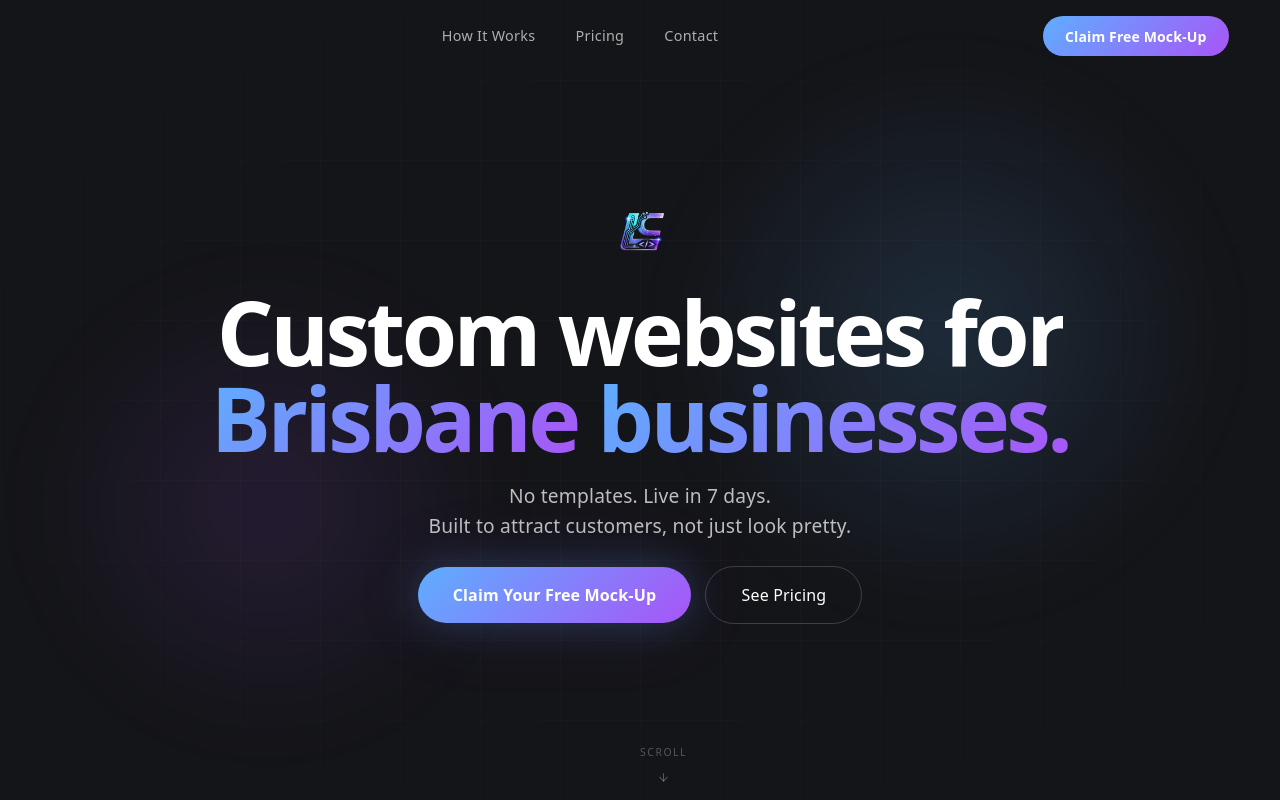
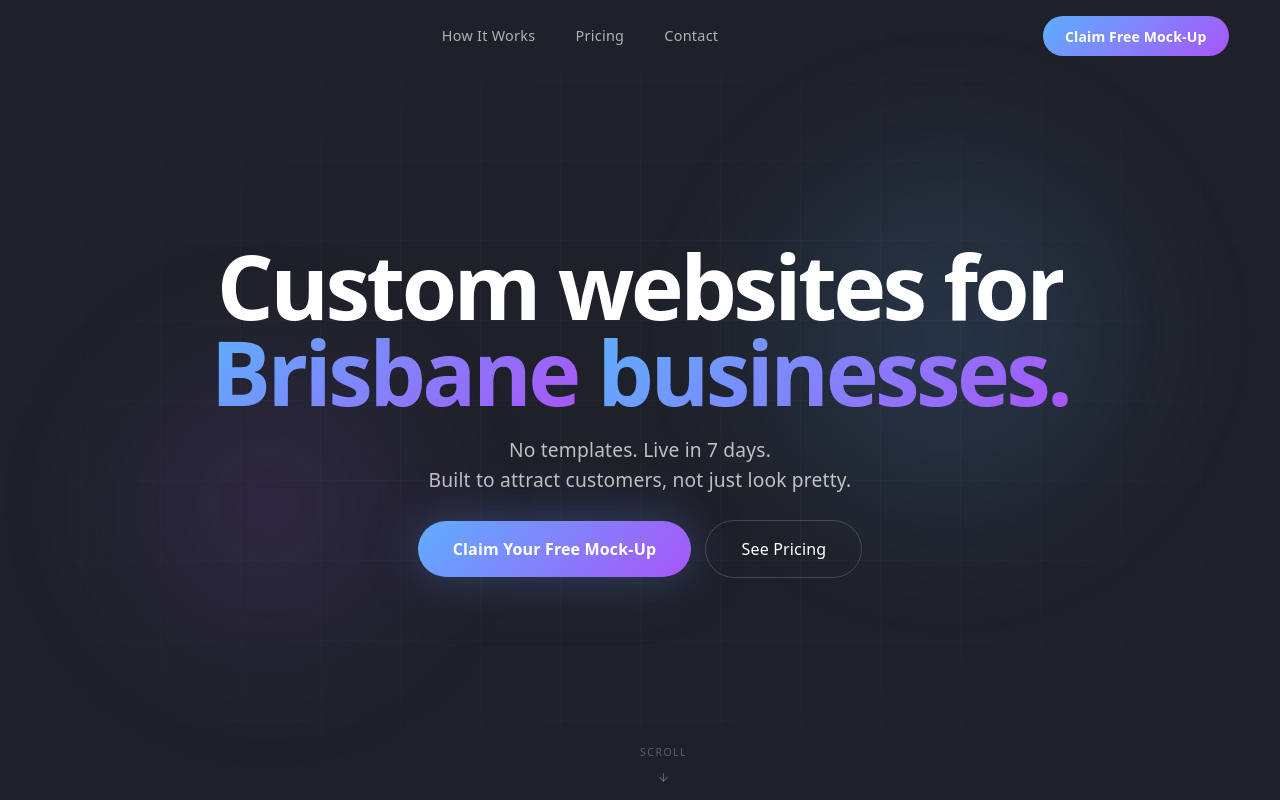
Before and after one commit to Pooyameh/luxcoda-react, a React (Vite) app: page / in a window 1280 px wide. Shown: the top 800 px of the page. Built offline with nearby package versions, Linux system fonts and the light colour scheme.

Commit message:
redesign v9

```diff
--- a/package.json
+++ b/package.json
@@ -20,6 +20,7 @@
     "radix-ui": "^1.4.3",
     "react": "^19.2.4",
     "react-dom": "^19.2.4",
+    "react-icons": "^5.6.0",
     "shadcn": "^4.1.0",
     "split-type": "^0.3.4",
     "tailwind-merge": "^3.5.0",
--- a/src/components/Difference.jsx
+++ b/src/components/Difference.jsx
@@ -78,10 +78,11 @@ export default function Difference() {
   return (
     <div ref={sectionRef} style={{
       height: '100vh',
-      background: '#1e2028',
+      background: '#282b35',
       display: 'flex',
       alignItems: 'center',
       overflow: 'hidden',
+      paddingTop: '72px',
     }}>
       <div style={{
         maxWidth: 1400, margin: '0 auto', width: '100%',
--- a/src/components/Hero.jsx
+++ b/src/components/Hero.jsx
@@ -57,7 +57,7 @@ export default function Hero({ onOpenModal, isLoaded = false }) {
       overflow: 'hidden',
       padding: '72px clamp(1.25rem, 4vw, 4rem) clamp(2rem, 4vw, 4rem)',
       textAlign: 'center',
-      background: '#141519',
+      background: '#1e2129',
     }}>
       {/* Orbs */}
       <div style={{ position: 'absolute', inset: 0, pointerEvents: 'none', overflow: 'hidden' }}>
@@ -87,25 +87,6 @@ export default function Hero({ onOpenModal, isLoaded = false }) {
 
       {/* Content */}
       <div style={{ position: 'relative', zIndex: 1, maxWidth: 1100, width: '100%' }}>
-
-        {/* Logo */}
-        <motion.div
-          initial={{ opacity: 0, scale: 0.9, filter: 'blur(6px)' }}
-          animate={isLoaded ? { opacity: 1, scale: 1, filter: 'blur(0px)' } : { opacity: 0, scale: 0.9, filter: 'blur(6px)' }}
-          transition={{ duration: 1, ease: [0.16, 1, 0.3, 1] }}
-          style={{ marginBottom: 'clamp(1rem, 2.5vh, 2rem)' }}
-        >
-          <img
-            src="/logo.png"
-            alt="Luxcoda"
-            style={{
-              height: 'clamp(64px, 9vh, 96px)',
-              width: 'auto',
-              display: 'block',
-              margin: '0 auto',
-            }}
-          />
-        </motion.div>
 
         {/* Headline line 1 */}
         <div style={{ overflow: 'hidden', marginBottom: '0.1em' }}>
--- a/src/components/LoadingScreen.jsx
+++ b/src/components/LoadingScreen.jsx
@@ -10,7 +10,7 @@ export default function LoadingScreen({ onComplete }) {
         position: 'fixed',
         inset: 0,
         zIndex: 10000,
-        background: '#1e2028',
+        background: '#282b35',
         display: 'flex',
         flexDirection: 'column',
         alignItems: 'center',
@@ -80,7 +80,7 @@ export default function LoadingScreen({ onComplete }) {
         animate={{ opacity: 1, scale: 1, filter: 'blur(0px)' }}
         transition={{ duration: 1.0, ease: [0.16, 1, 0.3, 1] }}
         style={{
-          height: 'clamp(130px, 20vh, 180px)',
+          height: 'clamp(200px, 30vh, 260px)',
           width: 'auto',
           position: 'relative',
           zIndex: 1,
--- a/src/components/Navbar.jsx
+++ b/src/components/Navbar.jsx
@@ -12,7 +12,7 @@ export default function Navbar({ onOpenModal }) {
   const [mobileOpen, setMobileOpen] = useState(false)
 
   useEffect(() => {
-    const onScroll = () => setScrolled(window.scrollY > 40)
+    const onScroll = () => setScrolled(window.scrollY > 350)
     window.addEventListener('scroll', onScroll, { passive: true })
     return () => window.removeEventListener('scroll', onScroll)
   }, [])
@@ -148,7 +148,7 @@ export default function Navbar({ onOpenModal }) {
             transition={{ duration: 0.25 }}
             style={{
               position: 'fixed', inset: 0, zIndex: 99,
-              background: '#141519',
+              background: '#1e2129',
               display: 'flex', flexDirection: 'column',
               alignItems: 'center', justifyContent: 'center',
               gap: '2.5rem',
--- a/src/components/Process.jsx
+++ b/src/components/Process.jsx
@@ -112,14 +112,14 @@ export default function Process() {
   return (
     <div ref={sectionRef} id="process" style={{
       height: '100vh',
-      background: '#1e2028',
+      background: '#282b35',
       position: 'relative',
       overflow: 'hidden',
     }}>
 
       {/* Section label */}
       <div style={{
-        position: 'absolute', top: 'clamp(1.5rem, 4vh, 3rem)',
+        position: 'absolute', top: 'calc(72px + clamp(0.75rem, 1.5vh, 1.25rem))',
         left: 'clamp(1.25rem, 4vw, 4rem)',
         display: 'flex', alignItems: 'center', gap: '0.75rem',
         zIndex: 2,
@@ -148,7 +148,7 @@ export default function Process() {
               display: 'grid',
               gridTemplateColumns: '1fr 1fr',
               alignItems: 'center',
-              padding: '0 clamp(1.25rem, 4vw, 4rem)',
+              padding: '72px clamp(1.25rem, 4vw, 4rem) 0',
               gap: 'clamp(1rem, 3vw, 4rem)',
             }}
             className="process-grid"
--- a/src/index.css
+++ b/src/index.css
@@ -18,7 +18,7 @@ html {
 
 body {
   font-family: 'Geist Variable', system-ui, sans-serif;
-  background-color: #1e2028;
+  background-color: #282b35;
   color: #ffffff;
   overflow-x: hidden;
   -webkit-font-smoothing: antialiased;
@@ -67,7 +67,7 @@ body {
 
 /* ─── Scrollbar ─── */
 ::-webkit-scrollbar { width: 4px; }
-::-webkit-scrollbar-track { background: #1e2028; }
+::-webkit-scrollbar-track { background: #282b35; }
 ::-webkit-scrollbar-thumb { background: rgba(94,174,255,0.25); border-radius: 2px; }
 ::-webkit-scrollbar-thumb:hover { background: rgba(94,174,255,0.45); }
 
```
Also changed, not shown: src/components/TechStack.jsx (+12 -40 lines), 1 other file (tests, documents, lock files or other folders).
